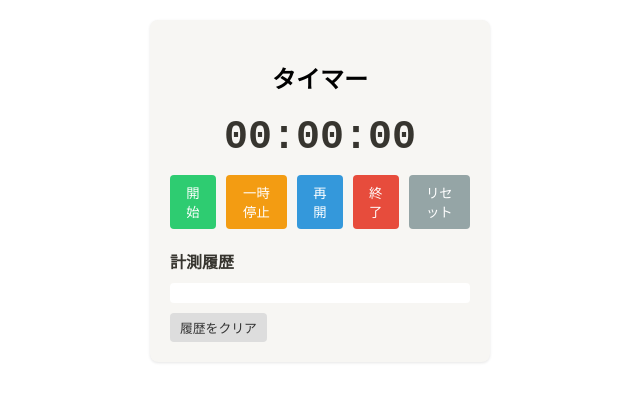
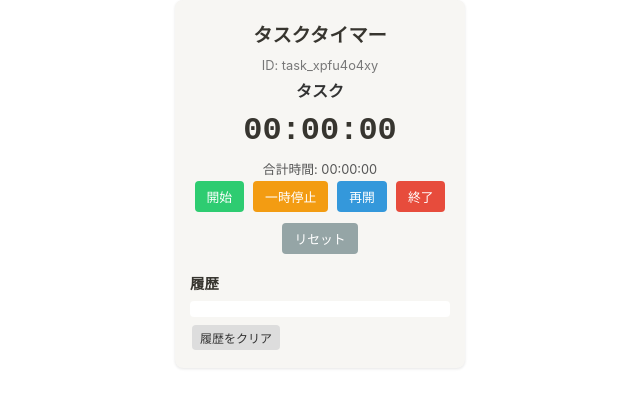
Before and after one commit to yukasou/notion-timer, a plain HTML site: page index.html in a window 1280 px wide. Shown: the whole page, without its empty margins (320-960 px from the left). Drawn offline with Linux system fonts and the light colour scheme.

Commit message:
Update index.html

```diff
--- a/index.html
+++ b/index.html
@@ -3,7 +3,7 @@
 <head>
     <meta charset="UTF-8">
     <meta name="viewport" content="width=device-width, initial-scale=1.0">
-    <title>Notionタイマー</title>
+    <title>タスクタイマー</title>
     <style>
         body {
             font-family: -apple-system, BlinkMacSystemFont, "Segoe UI", Roboto, Helvetica, Arial, sans-serif;
@@ -12,37 +12,41 @@
             align-items: center;
             justify-content: center;
             margin: 0;
-            padding: 20px;
-            background-color: #ffffff;
+            padding: 0;
+            background-color: transparent;
         }
         .timer-container {
             background-color: #f7f6f3;
             border-radius: 8px;
-            padding: 20px;
-            width: 300px;
+            padding: 15px;
+            width: 260px;
             box-shadow: 0 1px 3px rgba(0, 0, 0, 0.1);
             text-align: center;
+            margin: 0 auto;
         }
         .display {
-            font-size: 2.5rem;
+            font-size: 2rem;
             font-weight: bold;
-            margin: 15px 0;
+            margin: 10px 0;
             color: #37352f;
             font-family: monospace;
         }
         .buttons {
             display: flex;
             justify-content: center;
-            gap: 10px;
-            margin-bottom: 15px;
+            gap: 5px;
+            margin-bottom: 10px;
+            flex-wrap: wrap;
         }
         button {
-            padding: 8px 15px;
+            padding: 6px 12px;
             border: none;
             border-radius: 4px;
             cursor: pointer;
             font-weight: 500;
             transition: background-color 0.2s;
+            margin: 3px 2px;
+            font-size: 0.8rem;
         }
         .start {
             background-color: #2ecc71;
@@ -64,44 +68,69 @@
             background-color: #95a5a6;
             color: white;
         }
+        .task-id {
+            font-size: 0.8rem;
+            color: #777;
+            margin-bottom: 5px;
+        }
+        .task-name {
+            font-weight: bold;
+            margin-bottom: 10px;
+            font-size: 1rem;
+            color: #333;
+        }
         .history {
-            margin-top: 20px;
+            margin-top: 15px;
             width: 100%;
             text-align: left;
         }
         .history h3 {
-            font-size: 1rem;
-            margin-bottom: 10px;
+            font-size: 0.9rem;
+            margin-bottom: 8px;
             color: #37352f;
         }
         .history-list {
             background-color: white;
             border-radius: 4px;
-            padding: 10px;
-            max-height: 150px;
+            padding: 8px;
+            max-height: 120px;
             overflow-y: auto;
-            font-size: 0.9rem;
+            font-size: 0.8rem;
         }
         .history-item {
             border-bottom: 1px solid #f1f1f1;
-            padding: 5px 0;
+            padding: 4px 0;
         }
         .history-item:last-child {
             border-bottom: none;
         }
         .clear-history {
-            margin-top: 10px;
+            margin-top: 8px;
             background-color: #ddd;
             color: #333;
+            font-size: 0.75rem;
+            padding: 4px 8px;
+        }
+        h2 {
+            margin-top: 5px;
+            margin-bottom: 10px;
+            color: #37352f;
+            font-size: 1.2rem;
+        }
+        .total-time {
             font-size: 0.8rem;
-            padding: 5px 10px;
+            margin-top: 5px;
+            color: #555;
         }
     </style>
 </head>
 <body>
     <div class="timer-container">
-        <h2>タイマー</h2>
+        <h2>タスクタイマー</h2>
+        <div class="task-id" id="taskId"></div>
+        <div class="task-name" id="taskName">タスク</div>
         <div class="display" id="display">00:00:00</div>
+        <div class="total-time" id="totalTime">合計時間: 00:00:00</div>
         <div class="buttons">
             <button class="start" id="startBtn">開始</button>
             <button class="pause" id="pauseBtn" disabled>一時停止</button>
@@ -110,7 +139,7 @@
             <button class="reset" id="resetBtn" disabled>リセット</button>
         </div>
         <div class="history">
-            <h3>計測履歴</h3>
+            <h3>履歴</h3>
             <div class="history-list" id="historyList"></div>
             <button class="clear-history" id="clearHistoryBtn">履歴をクリア</button>
         </div>
@@ -118,8 +147,18 @@
 
     <script>
         document.addEventListener('DOMContentLoaded', function() {
+            // URLからタスクIDとタスク名を取得
+            const urlParams = new URLSearchParams(window.location.search);
+            const taskId = urlParams.get('taskId') || 'task_' + Math.random().toString(36).substr(2, 9);
+            const taskName = urlParams.get('taskName') || 'タスク';
+
+            // タスクIDとタスク名を表示
+            document.getElementById('taskId').textContent = `ID: ${taskId}`;
+            document.getElementById('taskName').textContent = taskName;
+
             // 要素の取得
             const display = document.getElementById('display');
+            const totalTimeDisplay = document.getElementById('totalTime');
             const startBtn = document.getElementById('startBtn');
             const pauseBtn = document.getElementById('pauseBtn');
             const resumeBtn = document.getElementById('resumeBtn');
@@ -135,9 +174,15 @@
             let isRunning = false;
             let isPaused = false;
             let sessionHistory = [];
+            let totalTimeSpent = 0; // 合計時間（ミリ秒）
 
-            // ローカルストレージから履歴を読み込む
+            // タスク固有のストレージキー
+            const storageKey = `timerHistory_${taskId}`;
+            const totalTimeKey = `totalTime_${taskId}`;
+
+            // ローカルストレージから履歴と合計時間を読み込む
             loadHistory();
+            loadTotalTime();
 
             // 時間のフォーマット関数
             function formatTime(milliseconds) {
@@ -157,6 +202,13 @@
                 const currentTime = Date.now();
                 elapsedTime = currentTime - startTime;
                 display.textContent = formatTime(elapsedTime);
+            }
+
+            // 合計時間の更新と表示
+            function updateTotalTime() {
+                totalTimeDisplay.textContent = `合計時間: ${formatTime(totalTimeSpent)}`;
+                // ローカルストレージに保存
+                localStorage.setItem(totalTimeKey, totalTimeSpent);
             }
 
             // 開始ボタンのイベント
@@ -218,11 +270,16 @@
                 const historyItem = {
                     date: now.toLocaleDateString(),
                     time: now.toLocaleTimeString(),
-                    duration: formattedTime
+                    duration: formattedTime,
+                    milliseconds: finalTime
                 };
                 sessionHistory.push(historyItem);
                 saveHistory();
                 updateHistoryDisplay();
+
+                // 合計時間を更新
+                totalTimeSpent += finalTime;
+                updateTotalTime();
 
                 // リセット
                 elapsedTime = 0;
@@ -254,25 +311,41 @@
 
             // 履歴クリアボタンのイベント
             clearHistoryBtn.addEventListener('click', function() {
-                if (confirm('本当に履歴をクリアしますか？')) {
+                if (confirm('本当に履歴をクリアしますか？合計時間もリセットされます。')) {
                     sessionHistory = [];
+                    totalTimeSpent = 0;
                     saveHistory();
+                    updateTotalTime();
                     updateHistoryDisplay();
                 }
             });
 
             // 履歴の保存
             function saveHistory() {
-                localStorage.setItem('timerHistory', JSON.stringify(sessionHistory));
+                localStorage.setItem(storageKey, JSON.stringify(sessionHistory));
             }
 
             // 履歴の読み込み
             function loadHistory() {
-                const saved = localStorage.getItem('timerHistory');
+                const saved = localStorage.getItem(storageKey);
                 if (saved) {
                     sessionHistory = JSON.parse(saved);
                     updateHistoryDisplay();
                 }
+            }
+
+            // 合計時間の読み込み
+            function loadTotalTime() {
+                const savedTotal = localStorage.getItem(totalTimeKey);
+                if (savedTotal) {
+                    totalTimeSpent = parseInt(savedTotal, 10);
+                } else {
+                    // 保存された合計時間がない場合は履歴から計算
+                    totalTimeSpent = sessionHistory.reduce((total, item) => {
+                        return total + (item.milliseconds || 0);
+                    }, 0);
+                }
+                updateTotalTime();
             }
 
             // 履歴の表示更新
```
